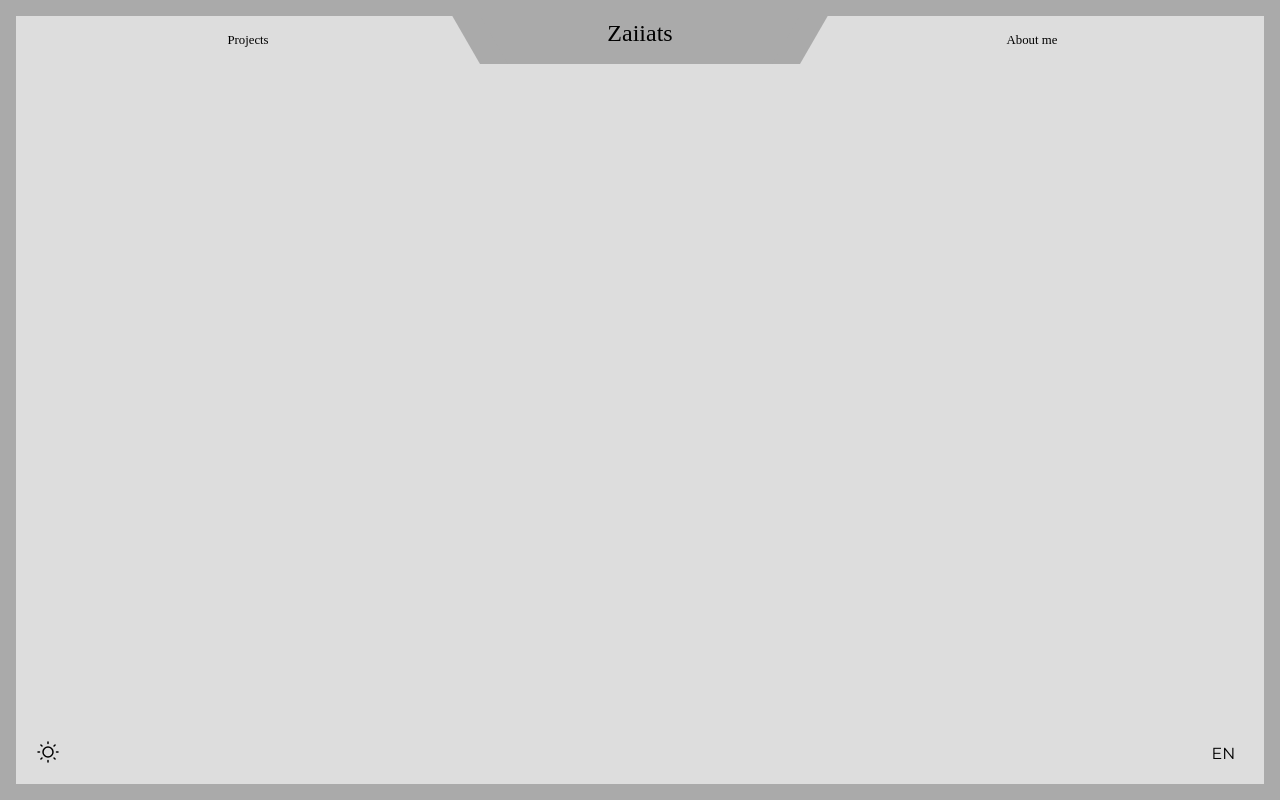
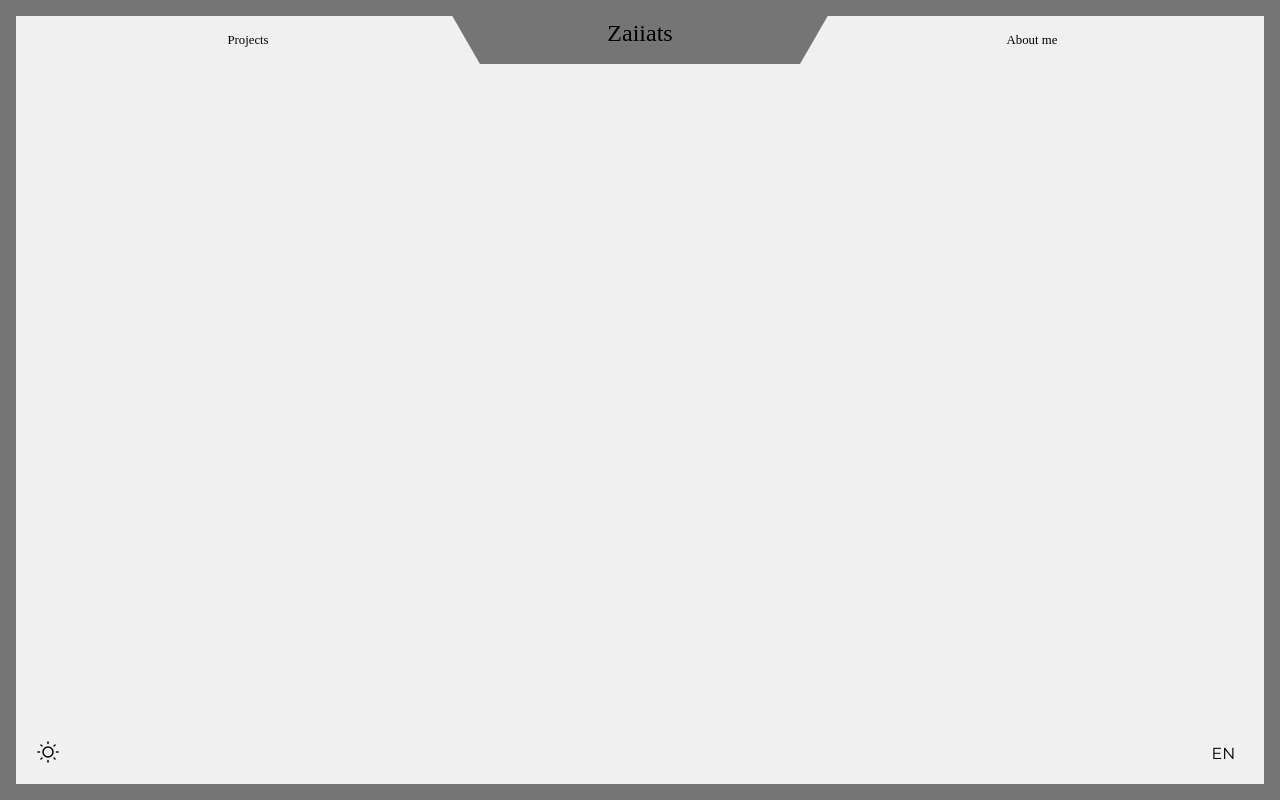
Before and after one commit to zaiiats/zaiats, a React (Vite) app: page /projects/1 in a window 1280 px wide. Built offline with nearby package versions, Linux system fonts and the light colour scheme; a web font is replaced by a local one.

Commit message:
fixing white mode

```diff
--- a/src/components/navigation/Nav.tsx
+++ b/src/components/navigation/Nav.tsx
@@ -23,7 +23,7 @@ const StyledNav = styled.nav<{ $scrolled: boolean }>`
     $scrolled &&
     `
       backdrop-filter: blur(10px);
-      background-color: rgba(0,0,0,0.3);
+      background-color: var(--nav-bg-color);
     `}
 `;
 
--- a/src/components/sectors/About.tsx
+++ b/src/components/sectors/About.tsx
@@ -32,8 +32,7 @@ const Stat = styled.div`
   flex-direction: column;
   justify-content: center;
   gap: 0.45rem;
-  backdrop-filter: blur(8px);
-  border: 1px solid rgba(255, 255, 255, 0.12);
+  border: 1px solid var(--grey-color-light);
   border-radius: 8px;
   width: 100%;
   text-align: center;
@@ -73,7 +72,7 @@ const Description = styled.div`
   padding: 2rem;
   backdrop-filter: blur(6px);
   border-radius: 10px;
-  border: 1px solid rgba(255, 255, 255, 0.08);
+  border: 1px solid var(--grey-color-light);
   text-indent: 2rem;
   gap: 0.5rem;
 
--- a/src/components/sectors/Hero.tsx
+++ b/src/components/sectors/Hero.tsx
@@ -133,6 +133,8 @@ const Skill = styled.span`
   align-items: center;
   font-size: 0.75rem;
   opacity: 0.9;
+  color: var(--reverse-color);
+  transition: var(--transition);
 `;
 
 function Hero() {
--- a/src/components/sectors/Projects.tsx
+++ b/src/components/sectors/Projects.tsx
@@ -47,11 +47,10 @@ const ArrowButton = styled.button`
   position: absolute;
   top: 0.5rem;
   border-radius: 999px;
-  border: 1px solid rgba(148, 163, 184, 0.6);
+  border: 1px solid var(--grey-color);
   display: flex;
   align-items: center;
   justify-content: center;
-  color: #18191a;
   cursor: pointer;
   backdrop-filter: blur(6px);
   transition: all 0.2s ease-in-out;
@@ -59,6 +58,7 @@ const ArrowButton = styled.button`
   pointer-events: none;
   z-index: 2;
   padding: 0.5rem;
+  background-color: var(--main-color);
 
   ${ScrollArea}:hover & {
     opacity: 1;
@@ -70,7 +70,7 @@ const ArrowButton = styled.button`
     height: 1rem;
 
     path {
-      fill: #000;
+      fill: var(--reverse-color);
     }
   }
 
@@ -89,7 +89,7 @@ const ArrowButton = styled.button`
     background: var(--accent-color);
 
     svg path {
-      fill: #ffffff;
+      fill: white;
     }
   }
 `;
@@ -128,7 +128,7 @@ const ProjectsContainer = styled.div`
   }
 
   &::-webkit-scrollbar-thumb {
-    background: rgba(255, 255, 255, 0.2);
+    background: var(--grey-color-inv);
     border-radius: 999px;
   }
 
@@ -142,7 +142,6 @@ const ProjectCard = styled.div`
   height: 15rem;
   border-radius: 8px;
   overflow: hidden;
-  background-color: #111827;
   cursor: pointer;
   flex-shrink: 0;
   transition: transform 0.25s ease, box-shadow 0.25s ease;
@@ -179,7 +178,7 @@ const Thumbnail = styled.img`
 const Overlay = styled.div.attrs(() => ({ "data-overlay": "true" } as any))`
   position: absolute;
   inset: 0;
-  background: linear-gradient(to top, rgba(0, 0, 0, 0.8), rgba(0, 0, 0, 0.4));
+  background: var(--project-card-overlay);
   display: flex;
   flex-direction: column;
   justify-content: flex-end;
@@ -193,7 +192,7 @@ const Description = styled.div`
   display: flex;
   flex-direction: column;
   gap: 0.25rem;
-  color: #f9fafb;
+  color: var(--main-color);
 `;
 
 const ProjectName = styled.h2`
@@ -222,14 +221,14 @@ const CoursesGrid = styled.div`
 
   @media screen and (max-width: 700px) {
     grid-template-columns: repeat(auto-fit, minmax(120px, 1fr));
-    gap:0.75rem;
+    gap: 0.75rem;
   }
 `;
 
 const CourseCard = styled.a`
   border-radius: 8px;
   overflow: hidden;
-  border: 1px solid rgba(148, 163, 184, 0.35);
+  border: 1px solid var(--grey-color-light);
   display: flex;
   flex-direction: column;
   cursor: pointer;
@@ -237,7 +236,7 @@ const CourseCard = styled.a`
 
   &:hover {
     transform: translateY(-3px);
-    box-shadow: 0 14px 30px rgba(15, 23, 42, 0.9);
+    box-shadow: 0 14px 30px var(--course-card-shadow);
     border-color: var(--accent-color);
   }
 `;
@@ -258,13 +257,13 @@ const CourseBody = styled.div`
 const CourseName = styled.h3`
   font-size: 0.95rem;
   font-weight: 600;
-  color: #e5e7eb;
+  color: var(--main-color);
 `;
 
 const CourseMeta = styled.p`
   font-size: 0.75rem;
   opacity: 0.8;
-  color: #9ca3af;
+  color: var(--grey-color);
 `;
 
 export default function Projects() {
--- a/src/pages/Project.tsx
+++ b/src/pages/Project.tsx
@@ -69,7 +69,7 @@ const BackSvg = styled.span`
     width: 2rem;
 
     path {
-      fill: white;
+      fill: var(--main-color);
     }
   }
 
@@ -198,8 +198,8 @@ const Skills = styled.div`
 const Item = styled.div`
   padding: 0.5rem 1rem;
   border-radius: 999px;
-  border: 1px solid #ffffff33;
-  background-color: #000000;
+  border: 1px solid var(--grey-color-light);
+  background-color: var(--reverse-color);
   font-size: 0.95rem;
   opacity: 0.9;
   display: flex;
@@ -235,14 +235,14 @@ const Image = styled.img`
 
   &:hover {
     transform: scale(1.02);
-    box-shadow: 0 0 25px #000000aa;
+    box-shadow: 0 0 25px var(--image-overlay);
   }
 `;
 
 const LightboxOverlay = styled.div`
   position: fixed;
   inset: 0;
-  background: rgba(0, 0, 0, 0.85);
+  background: var(--image-overlay);
   display: flex;
   align-items: center;
   justify-content: center;
@@ -280,8 +280,7 @@ const ArrowButton = styled.button`
   top: 50%;
   transform: translateY(-50%);
   border: none;
-  background: rgba(15, 23, 42, 0.8);
-  color: white;
+  background: var(--main-color);
   width: 3rem;
   height: 3rem;
   border-radius: 999px;
@@ -298,7 +297,7 @@ const ArrowButton = styled.button`
 
   svg {
     path {
-      fill: white;
+      fill: var(--reverse-color);
     }
   }
 
@@ -330,8 +329,8 @@ const CloseButton = styled.button`
   top: -3.5rem;
   right: 0;
   border: none;
-  background: rgba(15, 23, 42, 0.8);
-  color: white;
+  background: var(--main-color);
+  color: var(--reverse-color);
   border-radius: 999px;
   cursor: pointer;
   font-size: 1.5rem;
--- a/src/styles/GlobalStyles.ts
+++ b/src/styles/GlobalStyles.ts
@@ -1,21 +1,36 @@
-import { createGlobalStyle } from 'styled-components';
+import { createGlobalStyle } from "styled-components";
 
-const GlobalStyles = createGlobalStyle<{ theme: 'light' | 'dark' }>`
+const GlobalStyles = createGlobalStyle<{ theme: "light" | "dark" }>`
   :root {
-    --main-color: ${({ theme }) => (theme === 'light' ? 'black' : 'white')};
-    --reverse-color: ${({ theme }) => (theme === 'light' ? 'white' : 'black')};
-    --bg-color: ${({ theme }) => (theme === 'light' ? '#ddd' : '#111')};
+    --main-color: ${({ theme }) => (theme === "light" ? "black" : "white")};
+    --reverse-color: ${({ theme }) => (theme === "light" ? "white" : "black")};
+    --bg-color: ${({ theme }) => (theme === "light" ? "#f0f0f0ff" : "#111")};
     --bg2-color: ${({ theme }) =>
-      theme === 'light' ? 'rgba(255,255,255,0.7)' : 'rgba(0,0,0,0.8)'};
+      theme === "light" ? "rgba(255,255,255,0.7)" : "rgba(0,0,0,0.8)"};
 
-    --grey-color: ${({ theme }) => (theme === 'light' ? '#444' : '#aaa')};
-    --grey-color-light: ${({ theme }) => (theme === 'light' ? '#ccc' : '#444')};
+    --grey-color: ${({ theme }) => (theme === "light" ? "#444" : "#aaa")};
+    --grey-color-light: ${({ theme }) => (theme === "light" ? "#ccc" : "#444")};
+    --grey-color-inv:${({ theme }) =>
+      theme === "light" ? "rgba(0, 0, 0, 0.4)" : "rgba(255, 255, 255, 0.2)"};
 
-    --frame-color: ${({ theme }) => (theme === 'light' ? '#aaa' : 'black')};
+    --frame-color: ${({ theme }) =>
+      theme === "light" ? "#757575ff" : "black"};
+    --project-card-overlay:${({ theme }) =>
+      theme === "light"
+        ? "linear-gradient(to top, rgba(255, 255, 255, 0.8), rgba(255, 255, 255, 0.6))"
+        : "linear-gradient(to top, rgba(0, 0, 0, 0.8), rgba(0, 0, 0, 0.4))"};
+    --course-card-shadow: ${({ theme }) =>
+      theme === "light" ? "rgba(0, 0, 0, 0.1)" : "rgba(0, 0, 0, 0.9)"};
 
-    --accent-color: ${({ theme }) => (theme === 'light' ? '#58289f' : '#58289f')};
+    --accent-color: ${({ theme }) =>
+      theme === "light" ? "#58289f" : "#58289f"};
     --accent-color-high:#391a68;
-    --text-color: ${({ theme }) => (theme === 'light' ? '#000000' : '#f0f0f0')};
+    --text-color: ${({ theme }) => (theme === "light" ? "#000000" : "#f0f0f0")};
+
+    --nav-bg-color:${({ theme }) =>
+      theme === "light" ? "rgba(255, 255, 255, 0.3)" : "rgba(0,0,0,0.3)"};
+    --image-overlay:${({ theme }) =>
+      theme === "light" ? "rgba(0, 0, 0, 0.6)" : "rgba(0, 0, 0, 0.9)"};
 
     --transition : all 0.15s ease-in-out;
   }
```
